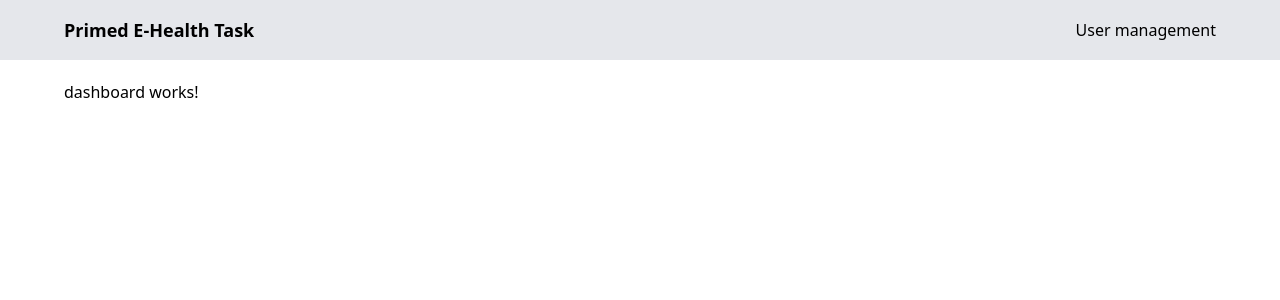
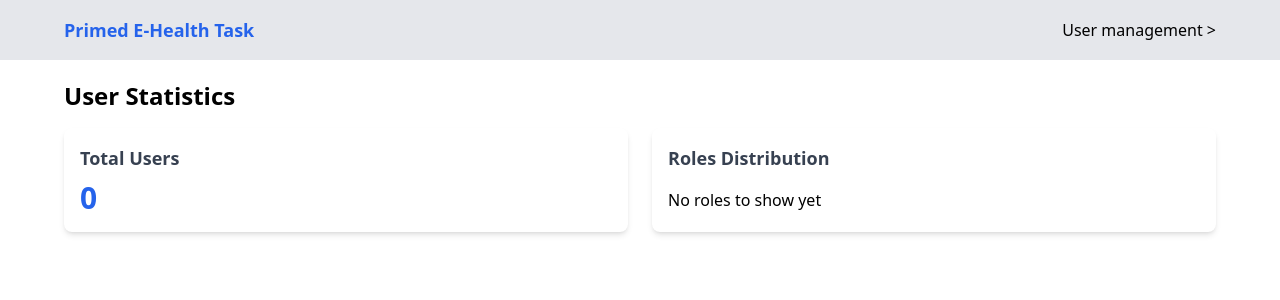
Before and after one commit to realLehre/primed-e-health-task, an Angular app: page /dashboard in a window 1280 px wide. Shown: the top 300 px of the page. Built offline with nearby package versions, Linux system fonts and the light colour scheme.

Commit message:
feat: dashboard with users count and roles distribution

```diff
--- a/src/app/core/header/header.component.html
+++ b/src/app/core/header/header.component.html
@@ -1,6 +1,6 @@
 <div class="py-4 bg-gray-200">
   <div class="max-w-[1200px] px-6 mx-auto flex justify-between items-center">
-    <h3 class="text-lg font-semibold">Primed E-Health Task</h3>
+    <h3 class="text-lg font-semibold text-blue-600">Primed E-Health Task</h3>
 
     <ul class="flex items-center">
       @if (baseUrl() !== "dashboard") {
@@ -8,13 +8,13 @@
           <a
             class="cursor-pointer py-1 hover:font-medium"
             routerLink="/dashboard"
-            >Dashboard
+            >Dashboard >
           </a>
         </li>
       } @else {
         <li>
           <a class="cursor-pointer py-1 hover:font-medium" routerLink="/users"
-            >User management</a
+            >User management ></a
           >
         </li>
       }
--- a/src/app/features/dashboard/dashboard.component.html
+++ b/src/app/features/dashboard/dashboard.component.html
@@ -1 +1,30 @@
-<p>dashboard works!</p>
+<div class="w-full">
+  <div>
+    <h1 class="text-lg mobile:text-2xl font-semibold mb-4">User Statistics</h1>
+
+    <div class="grid grid-cols-1 mobile:grid-cols-2 gap-6">
+      <div class="bg-white shadow-md rounded-lg p-4">
+        <h2 class="text-lg font-semibold text-gray-700">Total Users</h2>
+        <p class="text-3xl font-bold text-blue-600 mt-2">
+          {{ totalUsers() }}
+        </p>
+      </div>
+
+      <div class="bg-white shadow-md rounded-lg p-4">
+        <h2 class="text-lg font-semibold text-gray-700 mb-4">
+          Roles Distribution
+        </h2>
+        <ul class="space-y-2">
+          @for (item of rolesDistribution() | keyvalue; track item) {
+            <li class="flex justify-between text-gray-600">
+              <span>{{ item.key }}</span>
+              <span>{{ item.value }}</span>
+            </li>
+          } @empty {
+            <p>No roles to show yet</p>
+          }
+        </ul>
+      </div>
+    </div>
+  </div>
+</div>
--- a/src/app/features/dashboard/dashboard.component.ts
+++ b/src/app/features/dashboard/dashboard.component.ts
@@ -1,10 +1,16 @@
-import { ChangeDetectionStrategy, Component } from '@angular/core';
+import { ChangeDetectionStrategy, Component, inject } from '@angular/core';
+import { DashboardAnalyticsService } from './services/dashboard-analytics.service';
+import { JsonPipe, KeyValuePipe } from '@angular/common';
 
 @Component({
   selector: 'app-dashboard',
-  imports: [],
+  imports: [KeyValuePipe],
   templateUrl: './dashboard.component.html',
   styleUrl: './dashboard.component.scss',
   changeDetection: ChangeDetectionStrategy.OnPush,
 })
-export class DashboardComponent {}
+export class DashboardComponent {
+  private readonly dashboardService = inject(DashboardAnalyticsService);
+  totalUsers = this.dashboardService.totalUsers;
+  rolesDistribution = this.dashboardService.rolesDistribution;
+}
--- /dev/null
+++ b/src/app/features/dashboard/services/dashboard-analytics.service.ts
@@ -0,0 +1,20 @@
+import { computed, inject, Injectable } from '@angular/core';
+import { UsersService } from '../../users/services/users.service';
+import { IUser } from '../../users/models/users.interface';
+
+@Injectable({
+  providedIn: 'root',
+})
+export class DashboardAnalyticsService {
+  private userService = inject(UsersService);
+  users = this.userService.users;
+  totalUsers = computed(() => this.users().length);
+  rolesDistribution = computed(() => {
+    return this.users().reduce((acc: any, user: IUser) => {
+      acc[user.role] ? (acc[user.role] += 1) : (acc[user.role] = 1);
+      return acc;
+    }, {});
+  });
+
+  constructor() {}
+}
--- a/src/app/features/users/services/users.service.ts
+++ b/src/app/features/users/services/users.service.ts
@@ -15,7 +15,9 @@ export class UsersService {
   ];
   users = signal<IUser[]>([]);
   activeUser = signal<IUser | null>(null);
+  isDeleted = signal(false);
   USERS_STORAGE_KEY = 'sjdsjJI72402Hw2kswp';
+
   constructor() {
     const users = this.storageService.get(this.USERS_STORAGE_KEY);
     if (users) this.users.set(users);
@@ -37,8 +39,6 @@ export class UsersService {
     users = users.map((user) =>
       user.id === id ? { ...user, ...value } : user,
     );
-
-    console.log(users, id, value);
     this.updateUsersAndSaveToStorage(users);
   }
 
--- a/src/app/features/users/users-form/users-form.component.ts
+++ b/src/app/features/users/users-form/users-form.component.ts
@@ -3,6 +3,7 @@ import {
   Component,
   computed,
   inject,
+  OnDestroy,
   OnInit,
 } from '@angular/core';
 import {
@@ -25,24 +26,29 @@ import { tap } from 'rxjs';
   styleUrl: './users-form.component.scss',
   changeDetection: ChangeDetectionStrategy.OnPush,
 })
-export class UsersFormComponent implements OnInit {
+export class UsersFormComponent implements OnInit, OnDestroy {
   private fb = inject(FormBuilder);
-  private userService = inject(UsersService);
+  private readonly userService = inject(UsersService);
   private readonly router = inject(Router);
-  private route = inject(ActivatedRoute);
+  private readonly route = inject(ActivatedRoute);
   activeUser = this.userService.activeUser;
   roles = this.userService.roles;
   userForm!: FormGroup;
   isEditing = computed(() => !!this.activeUser());
+  isDeleted = this.userService.isDeleted;
   routerUrl = toSignal(
     this.router.events.pipe(
       tap(() => {
-        if (this.activeUser()) {
+        if (this.isEditing()) {
           this.userForm.setValue({
             name: this.activeUser()?.name,
             email: this.activeUser()?.email,
             role: this.activeUser()?.role,
           });
+        }
+        if (this.isDeleted()) {
+          this.userForm.reset();
+          this.userService.isDeleted.set(false);
         }
       }),
     ),
--- a/src/app/features/users/users.component.ts
+++ b/src/app/features/users/users.component.ts
@@ -3,6 +3,7 @@ import { UsersFormComponent } from './users-form/users-form.component';
 import { UsersTableComponent } from './users-table/users-table.component';
 import { UsersService } from './services/users.service';
 import { IUser } from './models/users.interface';
+import { ActivatedRoute, Router } from '@angular/router';
 
 @Component({
   selector: 'app-users',
@@ -13,6 +14,8 @@ import { IUser } from './models/users.interface';
 })
 export class UsersComponent {
   private readonly userService = inject(UsersService);
+  private readonly router = inject(Router);
+  private readonly route = inject(ActivatedRoute);
   users = this.userService.users;
 
   editUser(user: IUser) {
@@ -23,6 +26,12 @@ export class UsersComponent {
     if (confirm('Are you sure you want to delete this user?')) {
       this.userService.removeUser(user.id);
       this.userService.activeUser.set(null);
+      this.userService.isDeleted.set(true);
+      this.router.navigate([], {
+        queryParams: null,
+        queryParamsHandling: 'replace',
+        relativeTo: this.route,
+      });
     }
   }
 }
```
Also changed, not shown: 1 other file (tests, documents, lock files or other folders).
